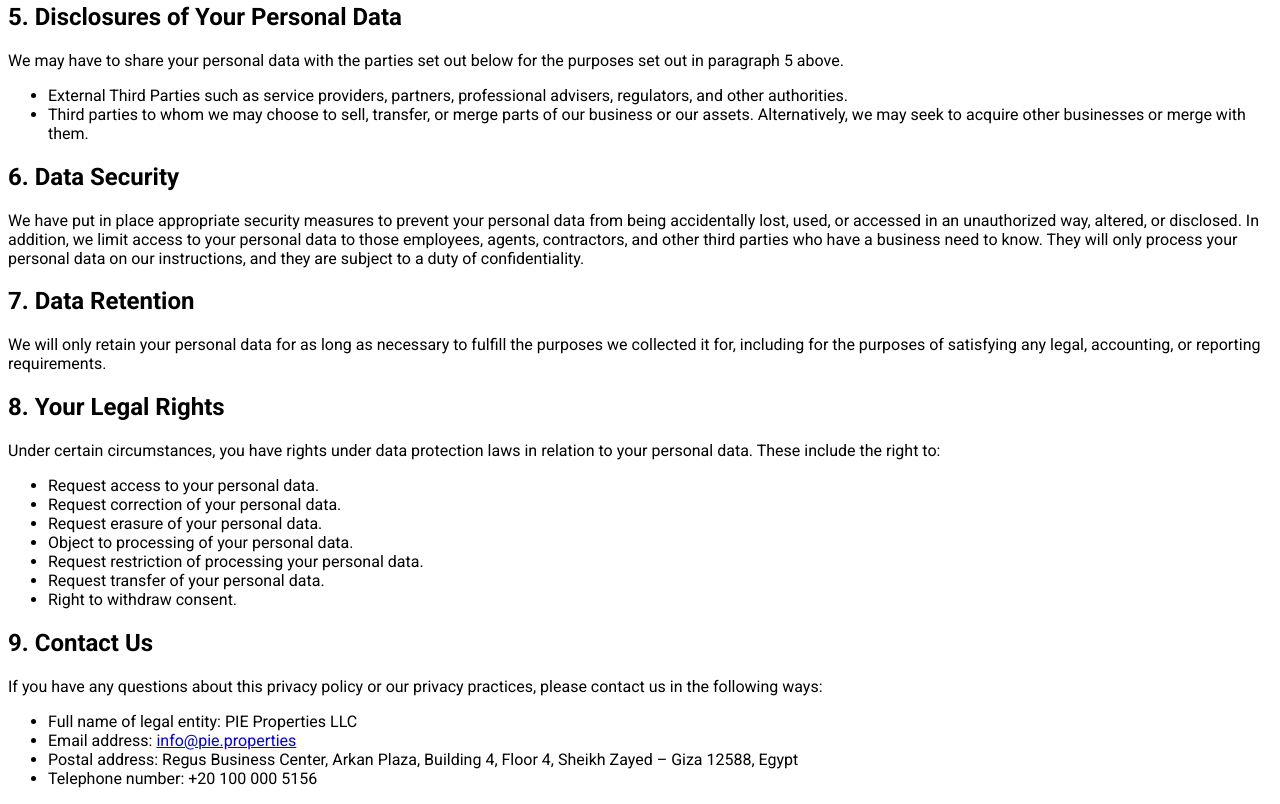
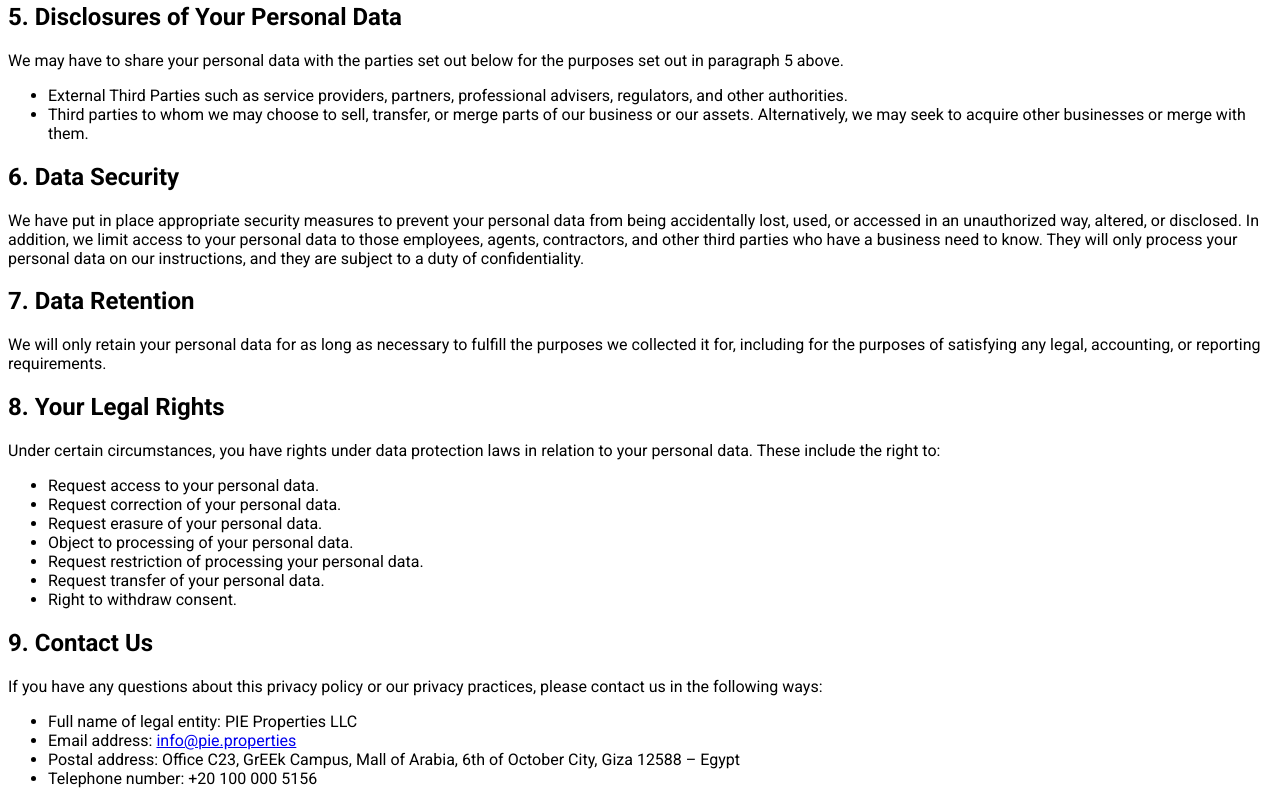
Before and after one commit to pieproperties/privacy, a plain HTML site: page index.html in a window 1280 px wide. Shown: the part 941-1745 px from the top of the page. Drawn offline with Linux system fonts and the light colour scheme.

Commit message:
address change

```diff
--- a/index.html
+++ b/index.html
@@ -116,5 +116,5 @@
     <ul>
         <li>Full name of legal entity: PIE Properties LLC</li>
         <li>Email address: <a href="mailto:info@pie.properties">info@pie.properties</a></li>
-        <li>Postal address: Regus Business Center, Arkan Plaza, Building 4, Floor 4, Sheikh Zayed – Giza 12588, Egypt</li>
+        <li>Postal address: Office C23, GrEEk Campus, Mall of Arabia, 6th of October City, Giza 12588 – Egypt</li>
         <li>Telephone number: +20 100 000 5156</li>
```
